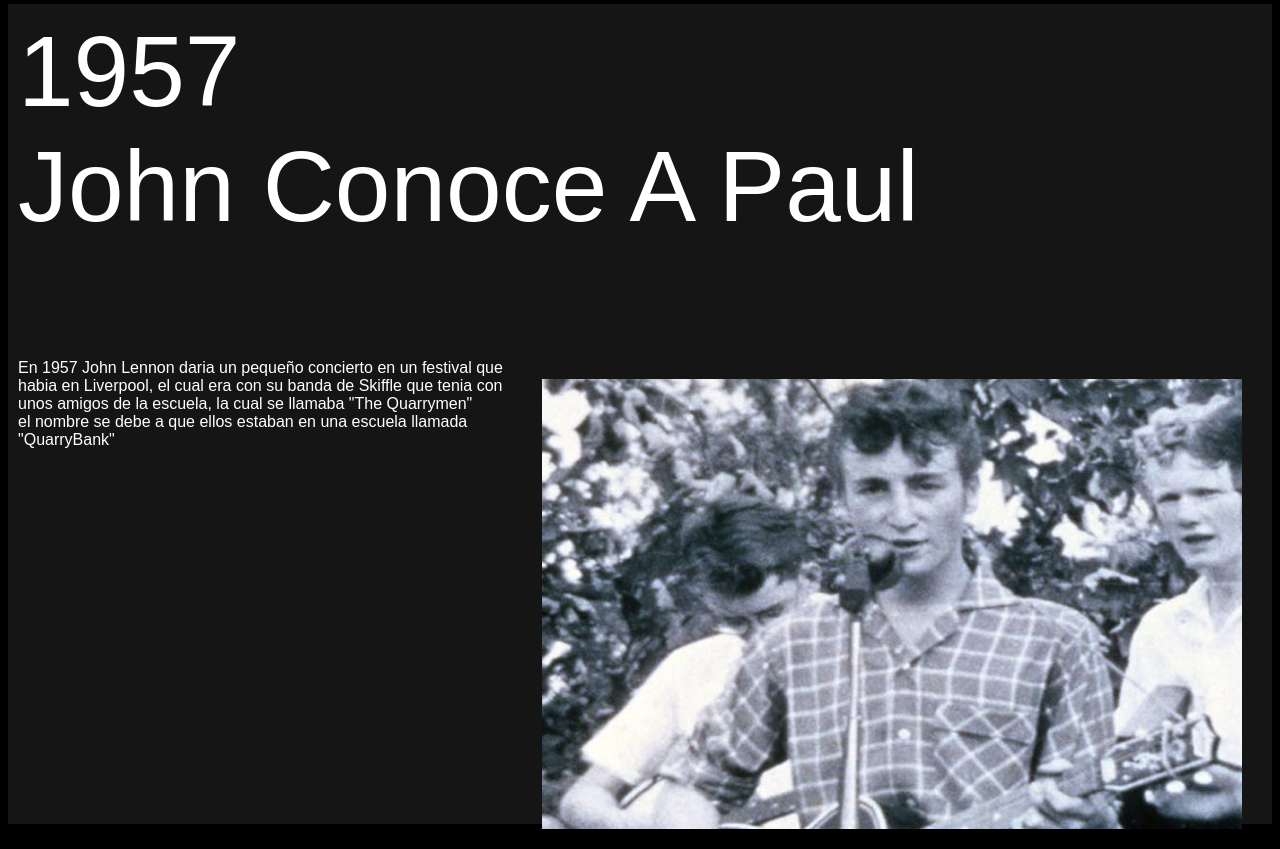
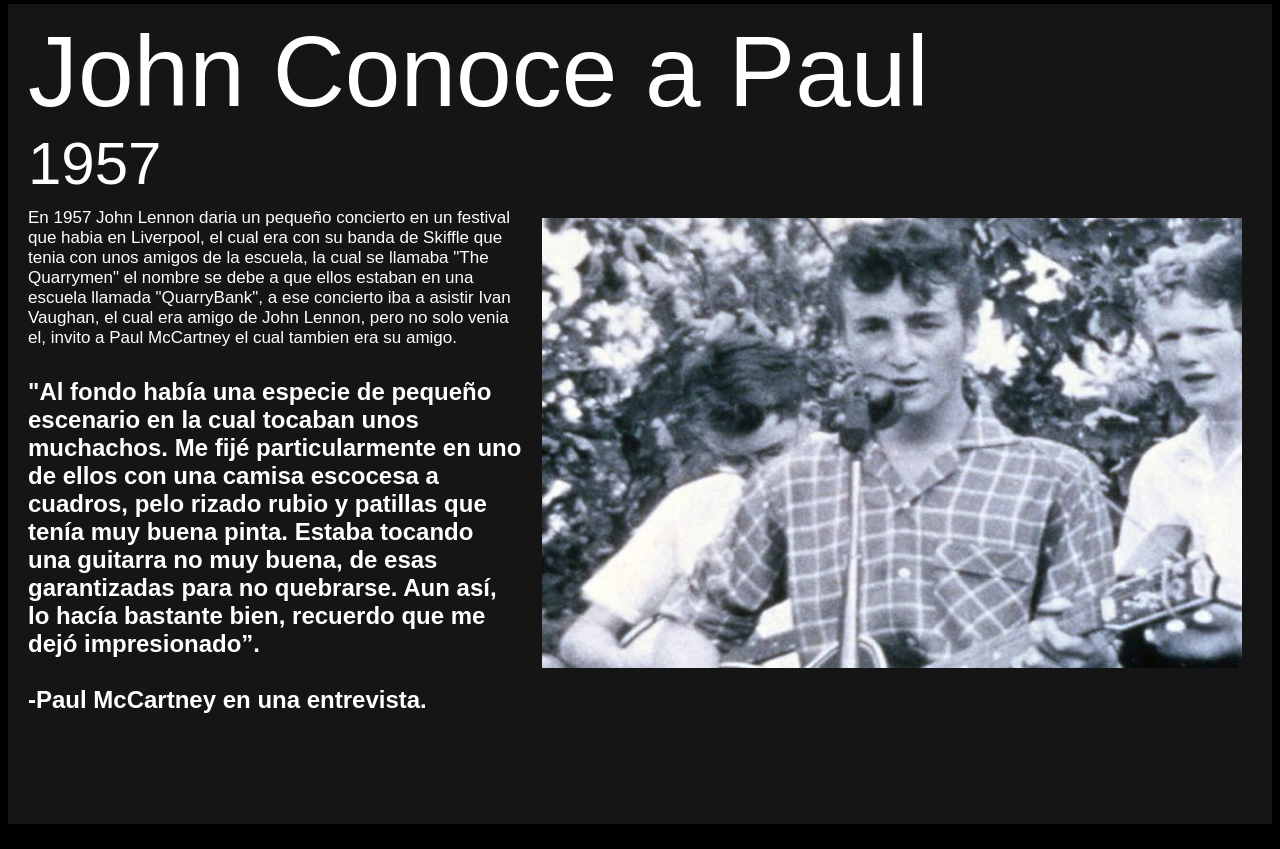
Before and after one commit to JesuScript13/BeatlePage, a plain HTML site: page index.html in a window 1280 px wide. Shown: the part 840-1689 px from the top of the page. Drawn offline with Linux system fonts and the light colour scheme.

Commit message:
Cambios en seccion-1 john lennon 1957 1.3

```diff
--- a/estilos/estilogeneral.css
+++ b/estilos/estilogeneral.css
@@ -47,18 +47,14 @@ a {
 
 .span-seccion1_1957 {
     font-size: 100px;
+    margin: 10px;
 }
 
-.ul-seccion1_1957 {
-    list-style: none;
-    padding: 0px;
-    margin: 0px;
+.span-seccion1_1957-txt {
+    font-size: 60px;
+    margin-left: 10px;
 }
 
-#li-seccion1_1957 {
-    margin: 0px;
-
-}
 
 .johnlennon1957 {
     margin: 20px;
@@ -72,4 +68,14 @@ a {
     padding: 10px;
     height: 800px;
     background-color: #151515;
+  }
+
+.p-seccion1_1957-johnlennon {
+    font-size: 17px;
+    margin: 10px;
+    margin-bottom: 30px;
 }
+
+.h2-seccion1_1957-johnlennon {
+    margin: 10px;
+}
--- a/index.html
+++ b/index.html
@@ -28,13 +28,15 @@
     </div>
         <div class="seccion1-div_2">
             <span class="span-seccion1_1957">
-                <ul class="ul-seccion1_1957">
-                    <li id="li-seccion_1957">1957</li>
-                    <li id="li-seccion_1957">John Conoce A Paul</li>
-                </ul>
-            </span><br>
-            <img src="estilos/imagenes/imagenesDelContenido/seccion1JohnLennon1957.jpg" class="johnlennon1957" style="float: right;"> En 1957 John Lennon daria un pequeño concierto en un festival que habia en Liverpool, el cual era con su banda de Skiffle que tenia con unos amigos de la escuela, la cual se llamaba "The Quarrymen"
-            <br> el nombre se debe a que ellos estaban en una escuela llamada "QuarryBank"
+                John Conoce a Paul
+            </span> <br>
+                <span class="span-seccion1_1957-txt">
+                    1957
+                </span> <br>
+            <img src="estilos/imagenes/imagenesDelContenido/seccion1JohnLennon1957.jpg" class="johnlennon1957" style="float: right;"> <p class="p-seccion1_1957-johnlennon">En 1957 John Lennon daria un pequeño concierto en un festival que habia en Liverpool, el cual era con su banda de Skiffle que tenia con unos amigos de la escuela, la cual se llamaba "The Quarrymen" el nombre se debe a que ellos estaban en una escuela llamada "QuarryBank", a ese concierto iba a asistir
+            Ivan Vaughan, el cual era amigo de John Lennon, pero no solo venia el, invito a Paul McCartney el cual tambien era su amigo.</p>
+            <h2 class="h2-seccion1_1957-johnlennon">"Al fondo había una especie de pequeño escenario en la cual tocaban unos muchachos. Me fijé particularmente en uno de ellos con una camisa escocesa a cuadros, pelo rizado rubio y patillas que tenía muy buena pinta. Estaba tocando una guitarra no muy buena, de esas garantizadas para no quebrarse. Aun así, lo hacía bastante bien, recuerdo que me dejó impresionado”. <br> <br> -Paul McCartney en una entrevista.</h2>
+
         </div>
     <script src="codigo.js"></script>
 </body>
```
